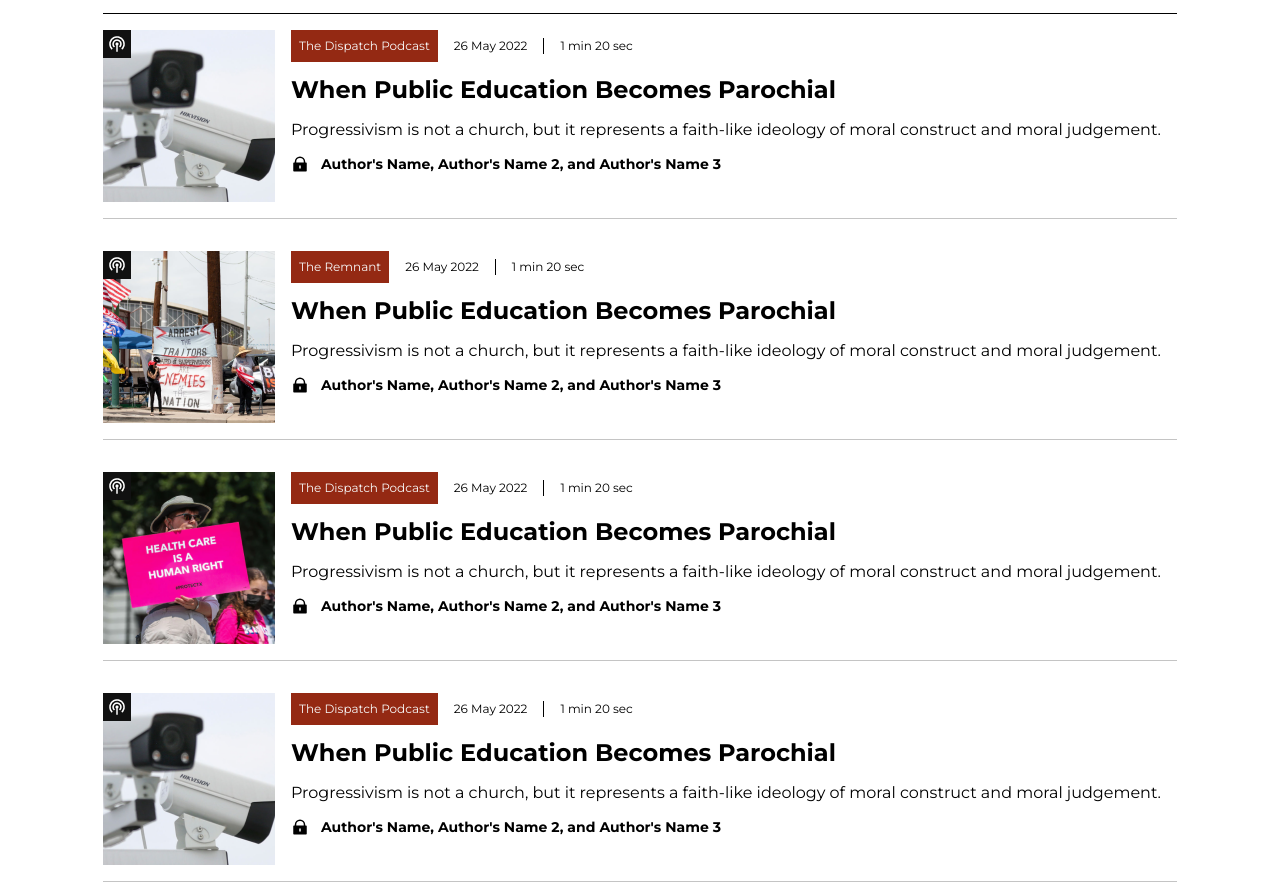
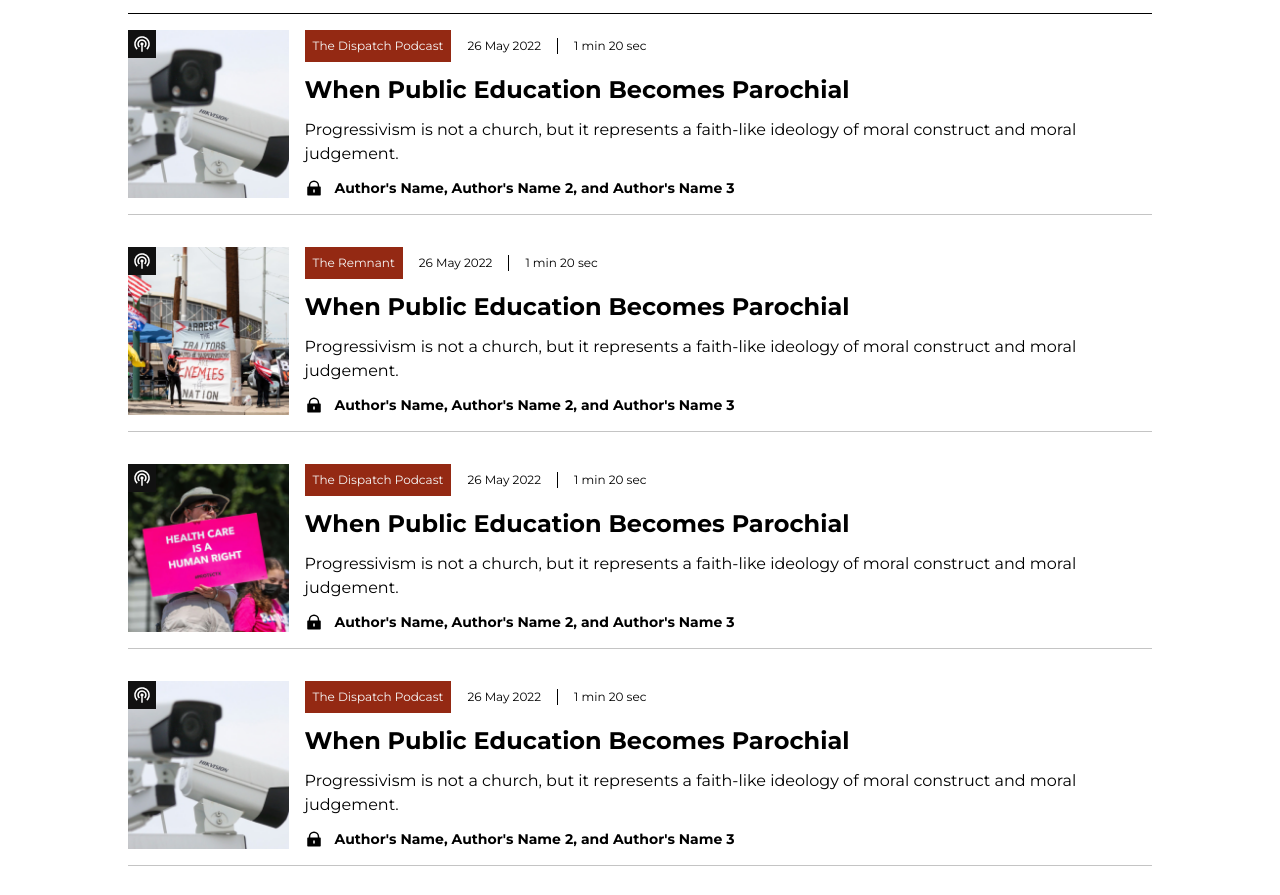
Before and after one commit to khaninshaldev/plain-chris-stirewalt, a website: page index.html in a window 1280 px wide. Shown: the part 260-1155 px from the top of the page. Drawn offline with Linux system fonts and the light colour scheme.

Commit message:
Update 3

```diff
--- a/index.html
+++ b/index.html
@@ -46,7 +46,7 @@
       <section class="blogs-grid">
         <!-- BLOG 1 -->
         <article class="blog-card">
-          <div class="relative">
+          <div class="blog-img-wrapper">
             <img
               src="/src/images/articles/hikvision-camera.png"
               alt="camera"
@@ -92,7 +92,7 @@
 
         <!-- BLOG 2 -->
         <article class="blog-card">
-          <div class="relative">
+          <div class="blog-img-wrapper">
             <img
               src="/src/images/articles/arrest-the-traitors.png"
               alt="camera"
@@ -138,7 +138,7 @@
 
         <!-- BLOG 3 -->
         <article class="blog-card">
-          <div class="relative">
+          <div class="blog-img-wrapper">
             <img
               src="/src/images/articles/health-care.png"
               alt="camera"
@@ -184,7 +184,7 @@
 
         <!-- BLOG 4 -->
         <article class="blog-card">
-          <div class="relative">
+          <div class="blog-img-wrapper">
             <img
               src="/src/images/articles/hikvision-camera.png"
               alt="camera"
@@ -230,7 +230,7 @@
 
         <!-- BLOG 5 -->
         <article class="blog-card">
-          <div class="relative">
+          <div class="blog-img-wrapper">
             <img
               src="/src/images/articles/arrest-the-traitors.png"
               alt="camera"
@@ -276,7 +276,7 @@
 
         <!-- BLOG 6 -->
         <article class="blog-card">
-          <div class="relative">
+          <div class="blog-img-wrapper">
             <img
               src="/src/images/articles/health-care.png"
               alt="camera"
--- a/src/styles/global.css
+++ b/src/styles/global.css
@@ -28,7 +28,7 @@
 
 @layer components {
   .container {
-    @apply max-w-[120rem] mx-auto w-[90%] xl:w-[75%];
+    @apply max-w-[120rem] mx-auto w-[80%] 2xl:w-[75%];
   }
 
   .ghost-btn {
@@ -45,10 +45,14 @@
     @apply flex flex-col border-b border-b-gray-100 mt-4 pb-4 md:flex-row;
   }
 
+  .blog-img-wrapper {
+    @apply relative w-full md:w-fit 2xl:w-full 2xl:max-w-228;
+  }
+
   .blog-img {
     /* @apply w-full max-w-[100%] max-h-96 object-contain md:max-w-228 md:object-fill; */
 
-    @apply w-full md:min-w-fit min-h-full object-cover;
+    @apply w-full h-full object-cover;
   }
 
   .blog-content {
--- a/tailwind.config.js
+++ b/tailwind.config.js
@@ -8,7 +8,7 @@ module.exports = {
     "./page-templates/**/*.php",
     "./*.php",
     "./source/**/*.js",
-    "./src/**/*.html",
+    "./**/*.html",
   ],
   theme: {
     colors: {
```
Also changed, not shown: dist/output.css.
